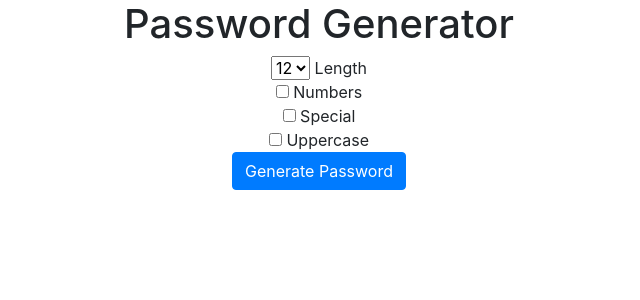
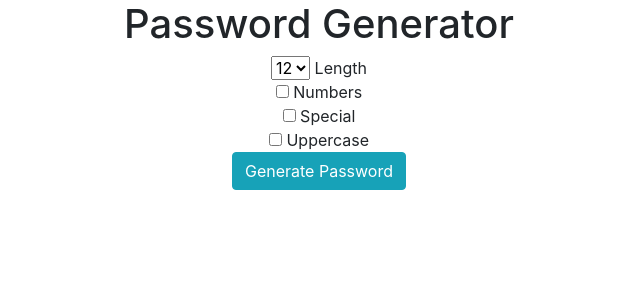
Before and after one commit to sheheryark/password-generator-project, a Django app: page / in a window 1280 px wide. Shown: the top 300 px of the page, without its empty margins (321-961 px from the left). Run offline with Django 3.2, Linux system fonts and the light colour scheme; some libraries are stand-ins or nearby versions.

Commit message:
Changed gen Button from primary to info

```diff
--- a/generator/templates/generator/home.html
+++ b/generator/templates/generator/home.html
@@ -23,6 +23,6 @@
     <br>
         <input type="checkbox" name="uppercase"> Uppercase
     <br>
-        <input class="btn btn-primary" type="submit" value="Generate Password">
+        <input class="btn btn-info" type="submit" value="Generate Password">
     </form>
 </div>
```
